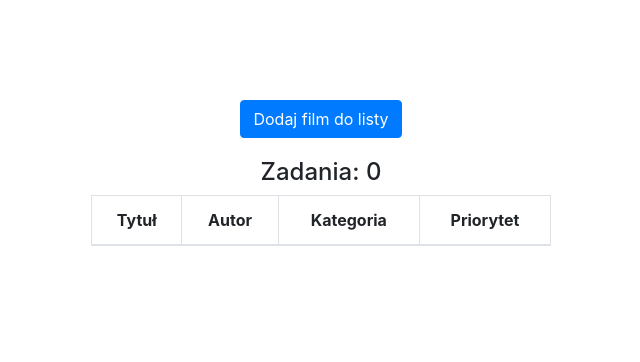
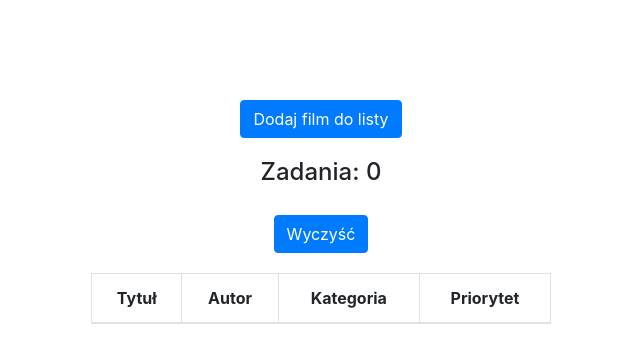
Before and after one commit to Pawel-dev5/app-todo, a React (Create React App) app: page / in a window 1280 px wide. Shown: the top 362 px of the page, without its empty margins (319-959 px from the left). Built offline with nearby package versions, Linux system fonts and the light colour scheme.

Commit message:
add function clearAll

```diff
--- a/src/App.css
+++ b/src/App.css
@@ -44,3 +44,6 @@
 .btn-add{
   margin-top: 100px;
 }
+.btn-rmv{
+  margin: 20px;
+}
--- a/src/App.js
+++ b/src/App.js
@@ -20,11 +20,17 @@ function App() {
   }
   function removeItem(id) {
     setSumData(prevData => {
-        return prevData.filter((sumData, index) => {
-            return index !== id;
-        })
+      return prevData.filter((sumData, index) => {
+        return index !== id;
+      })
     });
-}
+  }
+
+  function clearAll() {
+    return setSumData([])
+  }
+  // const clearAll = () => sumData([]);
+
 
   // const submit = e => {
   //   setSumData(prevData => {
@@ -78,6 +84,7 @@ function App() {
         handleShow={handleShow}
         show={show}
         removeItem={removeItem}
+        clearAll={clearAll}
       />
     </div>
   );
--- a/src/Components/FilmList.js
+++ b/src/Components/FilmList.js
@@ -1,6 +1,8 @@
 import Table from 'react-bootstrap/Table';
 import ModalBox from "./Modal";
 import ToDoItem from './TodoItem';
+import Button from 'react-bootstrap/Button';
+
 
 
 export default function FilmList(props) {
@@ -14,6 +16,7 @@ export default function FilmList(props) {
         data,
         sumData,
         a,
+        clearAll,
         show,
         handleClose,
         handleShow,
@@ -23,9 +26,10 @@ export default function FilmList(props) {
     const count = sumData.length
     return (
         <>
-            <ModalBox show={show} handleShow={handleShow} handleClose={handleClose} a={a} sumData={sumData} changeTitle={changeTitle} changeAutor={changeAutor} onclick={onclick} changeCat={changeCat} changePri={changePri} />
+            <ModalBox show={show} handleShow={handleShow} handleClose={handleClose} a={a} clearAll={clearAll} sumData={sumData} changeTitle={changeTitle} changeAutor={changeAutor} onclick={onclick} changeCat={changeCat} changePri={changePri} />
             <div className="container-list">
                 <h4>Zadania: {count}</h4>
+                <Button onClick={clearAll} variant="primary" className="btn-rmv">Wyczyść</Button>
                 <Table striped bordered hover>
                     <thead>
                         <tr>
```
Also changed, not shown: 1 other file (tests, documents, lock files or other folders).
